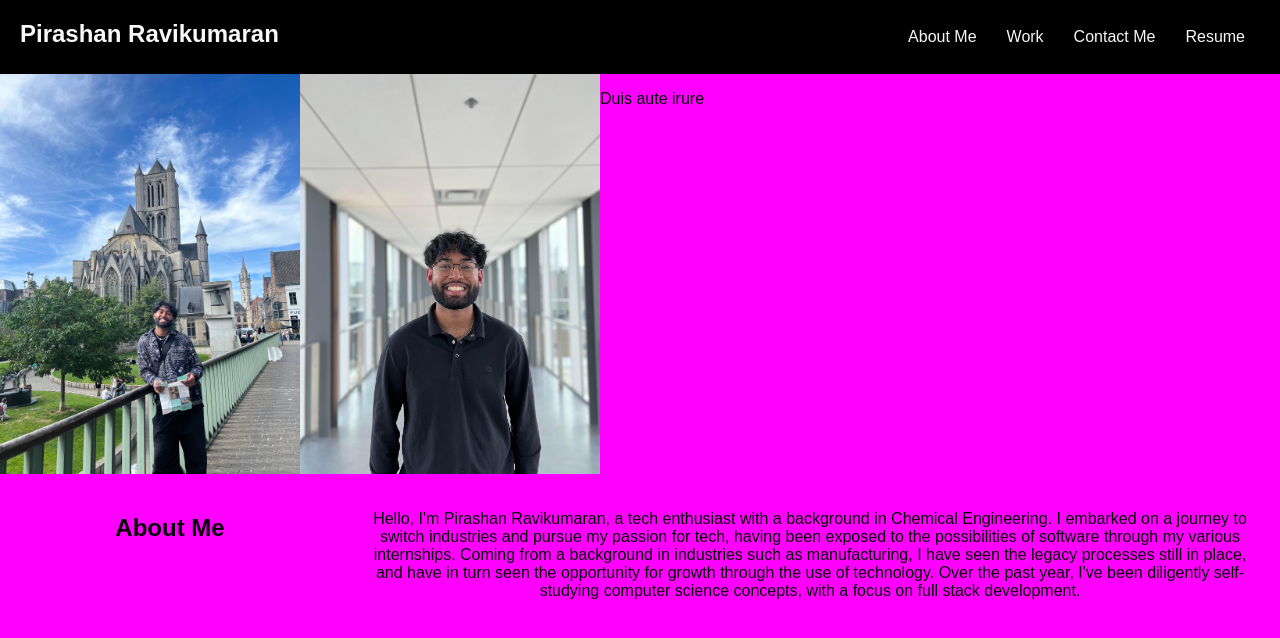
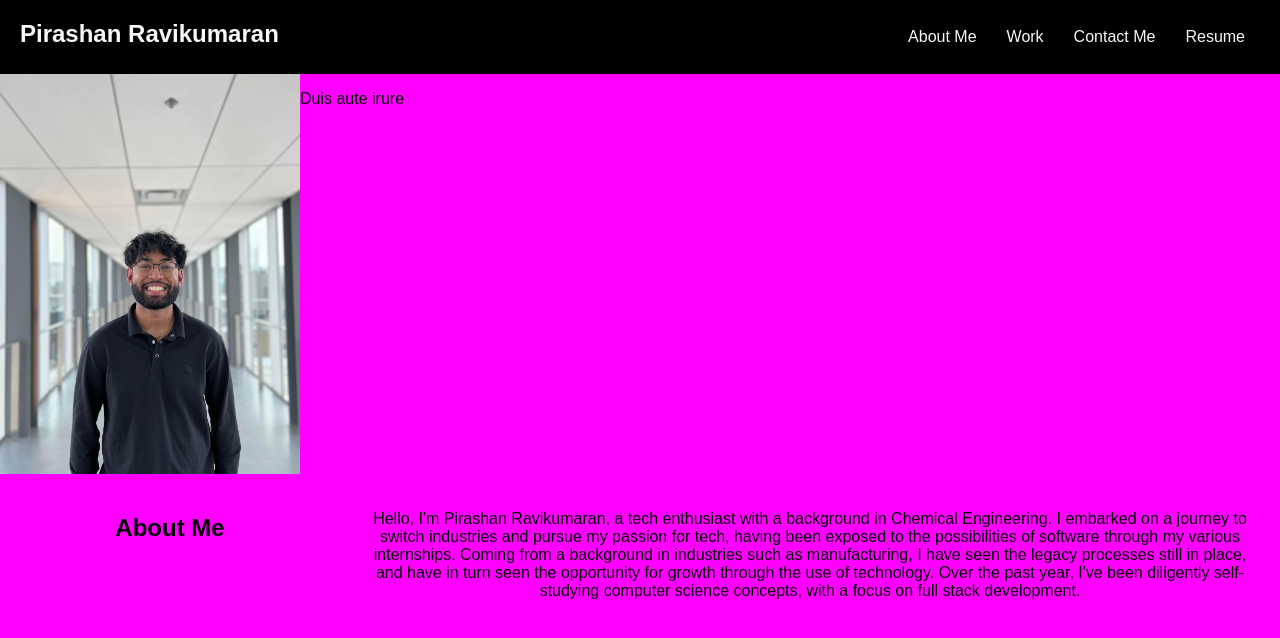
Before and after one commit to Pirashan/DTTP-Responsive-Profile, a plain HTML site: page index.html in a window 1280 px wide. Shown: the top 638 px of the page. Drawn offline with Linux system fonts and the light colour scheme.

Commit message:
removed image

```diff
--- a/index.html
+++ b/index.html
@@ -30,7 +30,6 @@
 
     <div id="main-bio">
         <div style="display:flex;">
-          <img src="/DTTP-Responsive-Profile/assets/profile_image.jpeg" alt="Pirashan Ravikumaran">
           <img src="/DTTP-Responsive-Profile/assets/profilepic.jpg" alt="Pirashan Ravikumaran">
           <p>Duis aute irure</p>
         </div>
```
